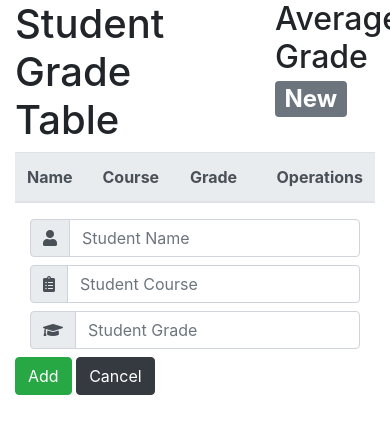
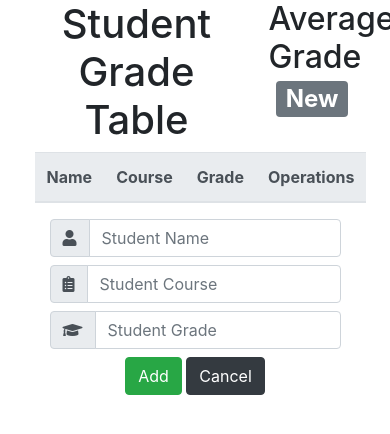
Before and after one commit to JBowman1/student-grade-table, a plain HTML site: page index.html in a window 390 px wide. Drawn offline with nearby package versions, Linux system fonts and the light colour scheme; no server answers.

Commit message:
Completed mobile responsive." .

```diff
--- a/index.html
+++ b/index.html
@@ -7,18 +7,19 @@
   <title>Student Grade Table</title>
   <link rel="stylesheet" href="https://cdnjs.cloudflare.com/ajax/libs/twitter-bootstrap/4.0.0/css/bootstrap.css">
   <link rel="stylesheet" href="https://cdnjs.cloudflare.com/ajax/libs/font-awesome/5.12.0-2/css/all.min.css" />
+  <link rel="stylesheet" href="style.css">
 </head>
 
 <body>
 
   <div class = "container">
-    <header class ="row">
+    <header class ="row header-column">
       <h1 class = "col-8">Student Grade Table</h1>
       <h2 class = "col-4">Average Grade <span class="badge badge-secondary">New</span></h2>
     </header>
 
     <div class ="row">
-    <div class ="col-sm-8">
+    <div class ="col-sm-8 table-column">
       <table class="table table-striped table-hover">
         <thead class="thead-light">
           <tr>
@@ -33,7 +34,7 @@
       </table>
     </div>
 
-    <div class="col-sm-4 form-container">
+    <div class="col-sm-4 form-container form-column">
       <form>
         <div class="col-auto">
           <label class="sr-only" for="name">Student Name</label>
--- /dev/null
+++ b/style.css
@@ -0,0 +1,8 @@
+@media screen and (max-width: 800px) {
+  .container {
+    width: 90vw;
+    text-align: center;
+    flex-wrap: wrap;
+    display: block;
+  }
+}
```
